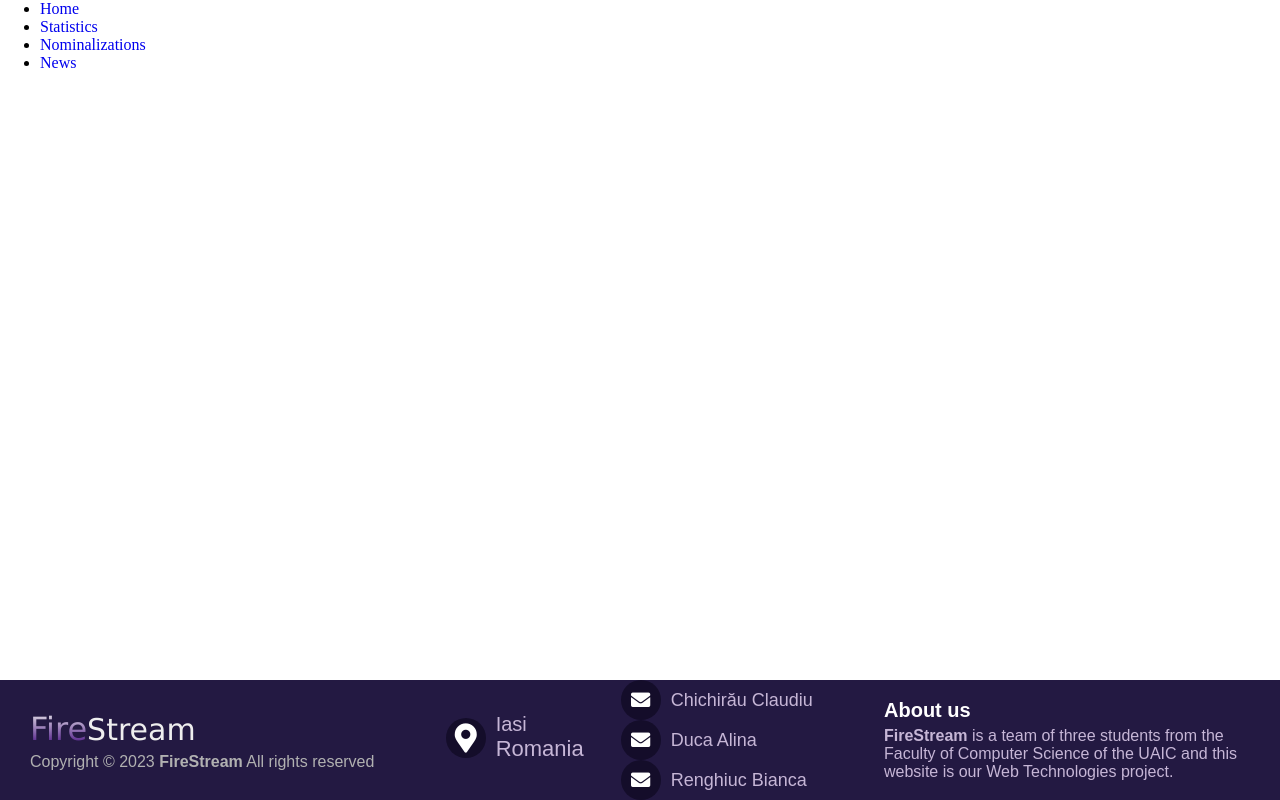
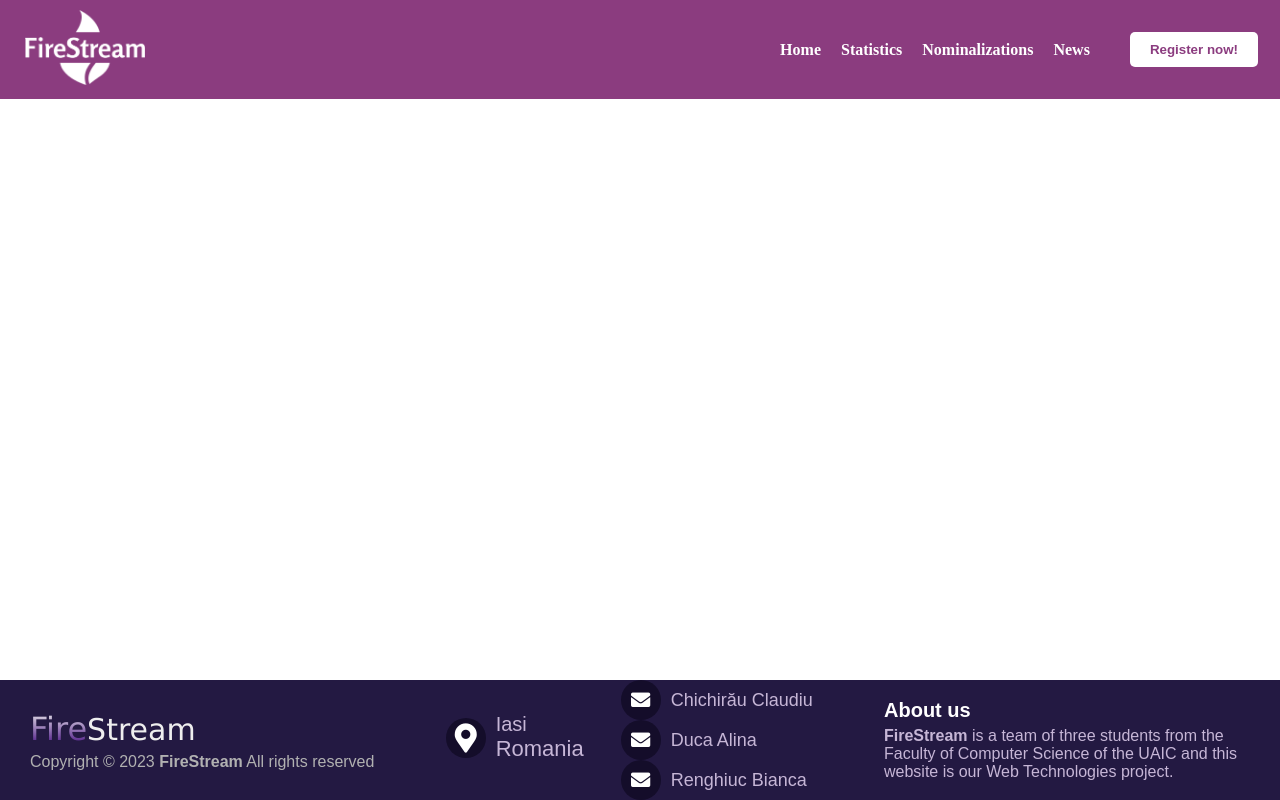
Before and after one commit to alinaduca/tehnologii-web, a plain HTML site: page src/static/index.html in a window 1280 px wide. Drawn offline with Linux system fonts and the light colour scheme.

Commit message:
Header, no responsive

```diff
--- /dev/null
+++ b/src/static/header-style.css
@@ -0,0 +1,75 @@
+header {
+    background-color: #8B3C7F;
+    padding: 10px;
+    display: flex;
+    justify-content: space-between;
+    align-items: center;
+  }
+
+  nav {
+    display: flex;
+    align-items: center;
+  }
+
+  .logo img {
+    height: 75px;
+    margin-left: 15px;
+  }
+
+  .logo a:hover {
+    background-color: transparent;
+  }
+
+  .logo a {
+    display: block;
+  }
+
+  .menu {
+    list-style: none;
+    display: flex;
+  }
+
+  .menu li {
+    margin-right: 20px;
+  }
+
+  .menu li a {
+    color: white;
+    text-decoration: none;
+    font-weight: bold;
+    background-color: transparent;
+  }
+
+  .menu li a:hover {
+    background-color: #441d3e;
+    font-weight: bolder;
+    border-radius: 5px;
+    padding: 5px 10px;
+    left: auto;
+    right: auto;
+  }
+
+  .try-now {
+    margin-left: 20px;
+    margin-right: 12px;
+  }
+
+  .try-now-btn {
+    background-color: white;
+    color: #8B3C7F;
+    border: none;
+    padding: 10px 20px;
+    border-radius: 5px;
+    font-weight: bold;
+    cursor: pointer;
+  }
+
+  .try-now-btn:hover {
+    background-color: #3C1A37;
+    font-weight: bolder;
+    color:#ffffff;
+    border-radius: 5px;
+    padding: 10px 20px;
+  }
+
+  /* /// *
--- a/src/static/index.html
+++ b/src/static/index.html
@@ -6,22 +6,37 @@
 		<meta name="viewport" content="width=device-width, initial-scale=1.0" />
 		<title> Proiect </title>
 		<link rel="stylesheet" type="text/css" href="style.css">
+		<link rel="stylesheet" type="text/css" href="header-style.css">
 		<link rel="stylesheet" type="text/css" href="navbar-style.css">
 		<link rel="stylesheet" type="text/css" href="footer-style.css">
 		<link rel="stylesheet" href="https://cdnjs.cloudflare.com/ajax/libs/font-awesome/5.15.1/css/all.min.css">
 	</head>
 	<body>
-		<header>
-			<ul class="nav">
+		<header class="header">
+			 <!-- Logo -->
+			<div class="logo">
+				<a href="#">
+				  <img src="../view/logo.png" alt="" title="Explorează lumea actorilor prin cifre">
+				</a>
+			</div>
+			<!-- Menu -->
+			<nav>
+				<ul class="menu">
 					<li><a href="#">Home</a></li>
 					<li><a href="statistics.html">Statistics</a></li>
 					<li><a href="nominalizations.html">Nominalizations</a></li>
 					<li><a href="news.html">News</a></li>
 				</ul>
+				<div class="try-now">
+					<button class="try-now-btn">Register now!</button>
+				</div>
+			</nav>
 		</header>
+
 		<section class="content">
 
 		</section>
+
 		<footer>
 			<div class="left-footer">
 				<p>
```
Also changed, not shown: src/view/logo+slogan.png (added), src/view/logo.png (added). Lines whose indentation alone changed are shown as unchanged.
